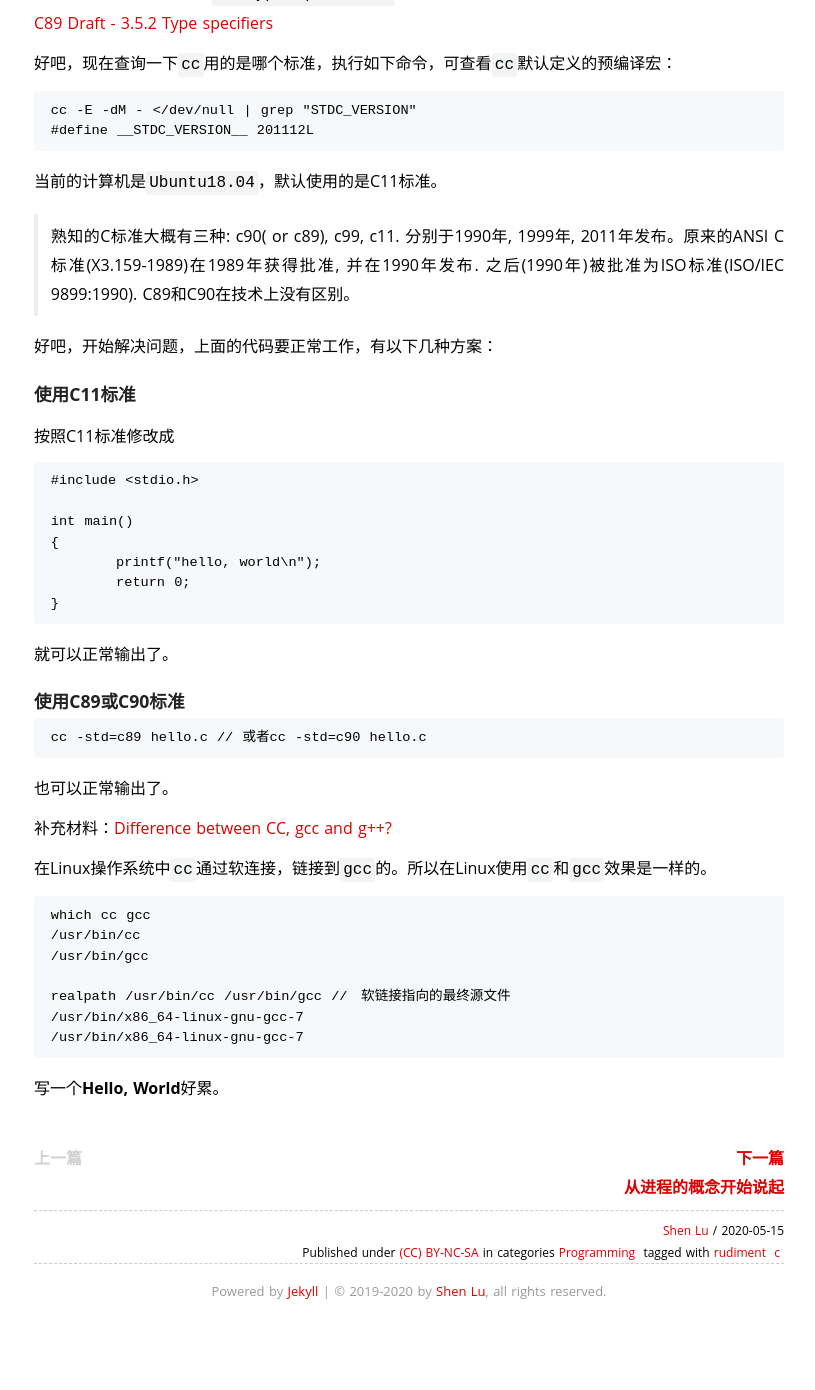
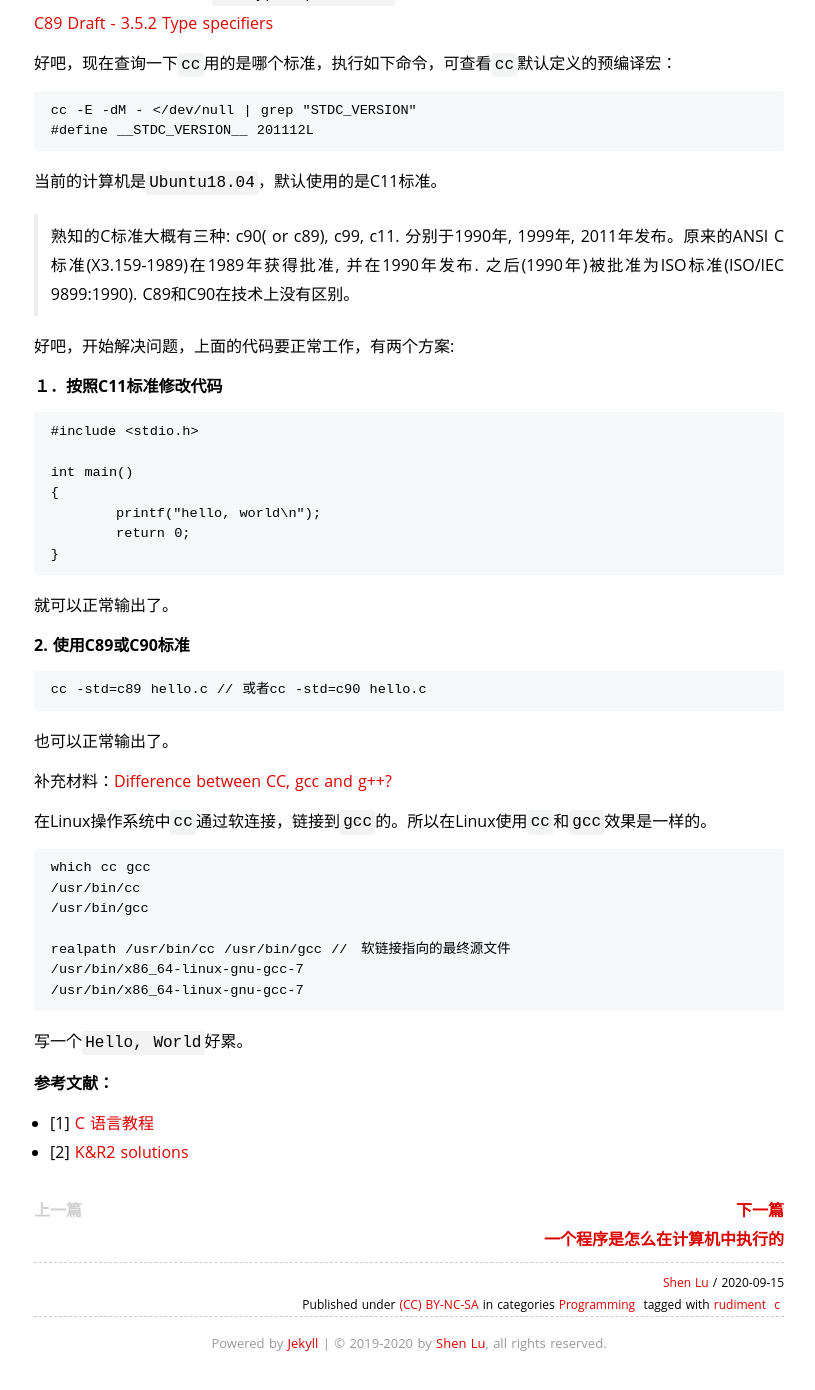
Before and after one commit to shenlu89/shenlu.me, a Jekyll site: the page built from _posts/2020-09-15-learning-c.md, in a window 1280 px wide and 1400 px high, scrolled down 679 px. Shown: the top 1390 px of the window, without its empty margins (231-1046 px from the left). Built offline with Jekyll 4.4.1, drawn with Linux system fonts in a browser that asks for light colours; nearby versions of some CDN libraries; comment, search, counter and statistics services are not loaded; a style sheet for code colours, icons or effects is not loaded; before the commit the page ends 2027 px from its top, so only the background shows below that; some of the changed lines change nothing that is shown; some of the changed text lies outside the part shown.

Commit message:
delete post

````diff
--- a/_posts/2019-10-02-what-is-the-difference-between-thread-and-process.md
+++ /dev/null
@@ -1,92 +0,0 @@
----
-layout: post
-title: "从进程的概念开始说起"
-categories: [Computer]
-tags: [rudiment, thread, process, concurrency, parallelism]
----
-
-最近研究了一下浏览器的工作原理，涉及到很多概念，比如，进程，线程，并发，并行，同步，异步等等。利用国庆假期将这些概念综合的梳理了一下。
-
->In computing, a process is the instance of a computer program that is being executed by one or many threads.
-
-这是[Wikipedia](https://en.wikipedia.org/wiki/Process_(computing)){:target="_blank"}上有关进程的解释，还有就是课本上的经典概念，“进程是资源分配的最小单位，线程是CPU调度的最小单位。”
-看完这些，脑子里就一句话，“这都什么啊？”
-
-### 什么是进程
-
-在计算机科学中，进程是正在运行的程序的实例（an instance of a computer program that is being executed）。程序是一堆指令和数据的集合，当一个程序开始运行，这个程序的一个进程(实例)就产生了。当这个程序一旦退出，有关这个程序的进程(实例)也就结束了。所以，进程是一个动态的状态，它的生命周期就是一个被执行程序的开始和结束。进程是资源分配的最小单位，这里的资源既有时间，又有空间。
-
->进程和程序是独立的概念。即使同一个程序执行多次，创建的进程也是完全不同的，占用的资源也都是独立。
-
-### 进程状态
-
-在计算机上的每个应用软件本质都是一个程序。比如，我现在一边写在**Sublime Text**上写笔记，一遍使用**Chrome**查阅资料。从直觉上说，两个程序正同时在我的笔记本电脑上工作，但在微观上，这两个程序的进程是并发
-
-也可以说进程是对一个CPU工作时间段的描述。
-
-![](./assets/images/computing-cycles-normalize-to-seconds-latency.png)
-
-### CPU利用率
-
-CPU利用率=$1－p^{n}$
-
-一个进程等待I/O操作的时间与其停留在内存中的时间比为p，内存中同时有n个进程。
-
-
-In the traditional Unix model, when a process needs something performed by another entity, it forks a child process and lets the child perform the processing. Most network servers under Unix are written this way, as we have seen in our concurrent server examples: The parent accepts the connection, forks a child, and the child handles the client.
-
-While this paradigm has served well for many years, there are problems with fork:
-
-fork is expensive. Memory is copied from the parent to the child, all descriptors are duplicated in the child, and so on. Current implementations use a technique called copy-on-write, which avoids a copy of the parent's data space to the child until the child needs its own copy. But, regardless of this optimization, fork is expensive.
-
-IPC is required to pass information between the parent and child after the fork. Passing information from the parent to the child before the fork is easy, since the child starts with a copy of the parent's data space and with a copy of all the parent's descriptors. But, returning information from the child to the parent takes more work.
-
-Threads help with both problems. Threads are sometimes called lightweight processes since a thread is "lighter weight" than a process. That is, thread creation can be 10–100 times faster than process creation.
-
-All threads within a process share the same global memory. This makes the sharing of information easy between the threads, but along with this simplicity comes the problem of synchronization.
-
-More than just the global variables are shared. All threads within a process share the following:
-
-Process instructions
-
-Most data
-
-Open files (e.g., descriptors)
-
-Signal handlers and signal dispositions
-
-Current working directory
-
-User and group IDs
-
-But each thread has its own
-
-Thread ID
-
-Set of registers, including program counter and stack pointer
-
-Stack (for local variables and return addresses)
-
-errno
-
-Signal mask
-
-Priority
-
-### 什么是线程
-
-
-## 并发和并行
-
-### 什么是并发
-
-### 什么是并行
-
-## 多线程和多进程
-
-![](./assets/images/45950680-6d096f00-c033-11e8-9a75-f83629bc4c84.png)
-
-**参考文献：**
-
-- [1] [Process (computing)](https://en.wikipedia.org/wiki/Process_(computing)){:target="_blank"}
-- [2] [Unix Network Programming](http://www.masterraghu.com/subjects/np/introduction/unix_network_programming_v1.3/ch26lev1sec1.html)
--- a/_posts/2020-5-15-learning-c.md
+++ b/_posts/2020-09-15-learning-c.md
@@ -1,6 +1,6 @@
 ---
 layout: post
-title: "2020开始学习C语言"
+title: "2019开始学习C语言"
 categories: [Programming]
 tags: [rudiment, c]
 ---
@@ -40,11 +40,9 @@
 
 >熟知的C标准大概有三种: c90( or c89), c99, c11. 分别于1990年, 1999年, 2011年发布。原来的ANSI C标准(X3.159-1989)在1989年获得批准, 并在1990年发布. 之后(1990年)被批准为ISO标准(ISO/IEC 9899:1990). C89和C90在技术上没有区别。
 
-好吧，开始解决问题，上面的代码要正常工作，有以下几种方案：
+好吧，开始解决问题，上面的代码要正常工作，有两个方案:
 
-### 使用C11标准
-
-按照C11标准修改成
+**１．按照C11标准修改代码**
 
 ```c
 #include <stdio.h>
@@ -58,7 +56,7 @@
 
 就可以正常输出了。
 
-### 使用C89或C90标准
+**2. 使用C89或C90标准**
 
 ```sh
 cc -std=c89 hello.c // 或者cc -std=c90 hello.c
@@ -80,4 +78,35 @@
 /usr/bin/x86_64-linux-gnu-gcc-7
 ```
 
-写一个**Hello, World**好累。
+写一个`Hello, World`好累。
+
+<!-- ### C语言基本类型
+
+下面列出了C语言中所有的基本类型和所占字节数。
+
+```c
+#include <stdio.h>
+
+int main()
+{
+    int char_length = sizeof(char);
+    int unsigned_char_length = sizeof(unsigned char);
+    int signed_char_length = sizeof(signed char);
+    int int_length = sizeof(int);
+    int unsigned_int_length = sizeof(unsigned int);
+    int short_length = sizeof(short);
+    int unsigned_short_length = sizeof(unsigned short);
+    int long_length = sizeof(long);
+    int unsigned_long_length = sizeof(unsigned long);
+
+    printf("char=%d\nunsigned char=%d\nsigned char=%d\nint=%d\nunsigned int=%d\nshort=%d\nunsigned short=%d\nlong=%d\nunsigned long=%d\n", char_length, unsigned_char_length, signed_char_length, int_length, unsigned_int_length, short_length, unsigned_short_length, long_length, unsigned_long_length);
+
+    return 0;
+}
+```
+>`sizeof`计算数据类型或变量长度，即所占字节数(Bytes)。 -->
+
+**参考文献：**
+
+- [1] [C 语言教程](https://www.runoob.com/cprogramming/c-tutorial.html){:target="_blank"}
+- [2] [K&R2 solutions](https://clc-wiki.net/wiki/K&R2_solutions){:target="_blank"}
````
